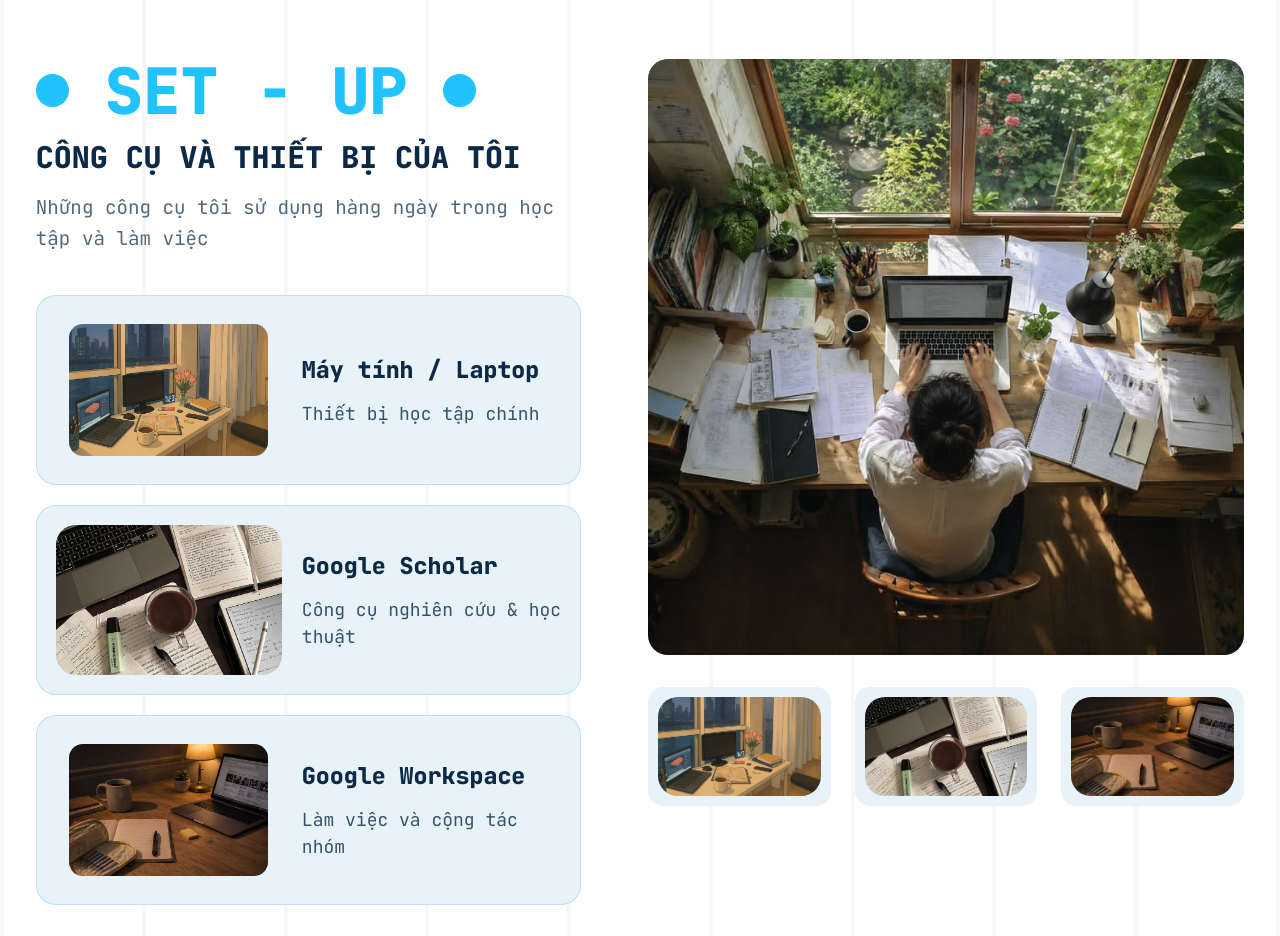
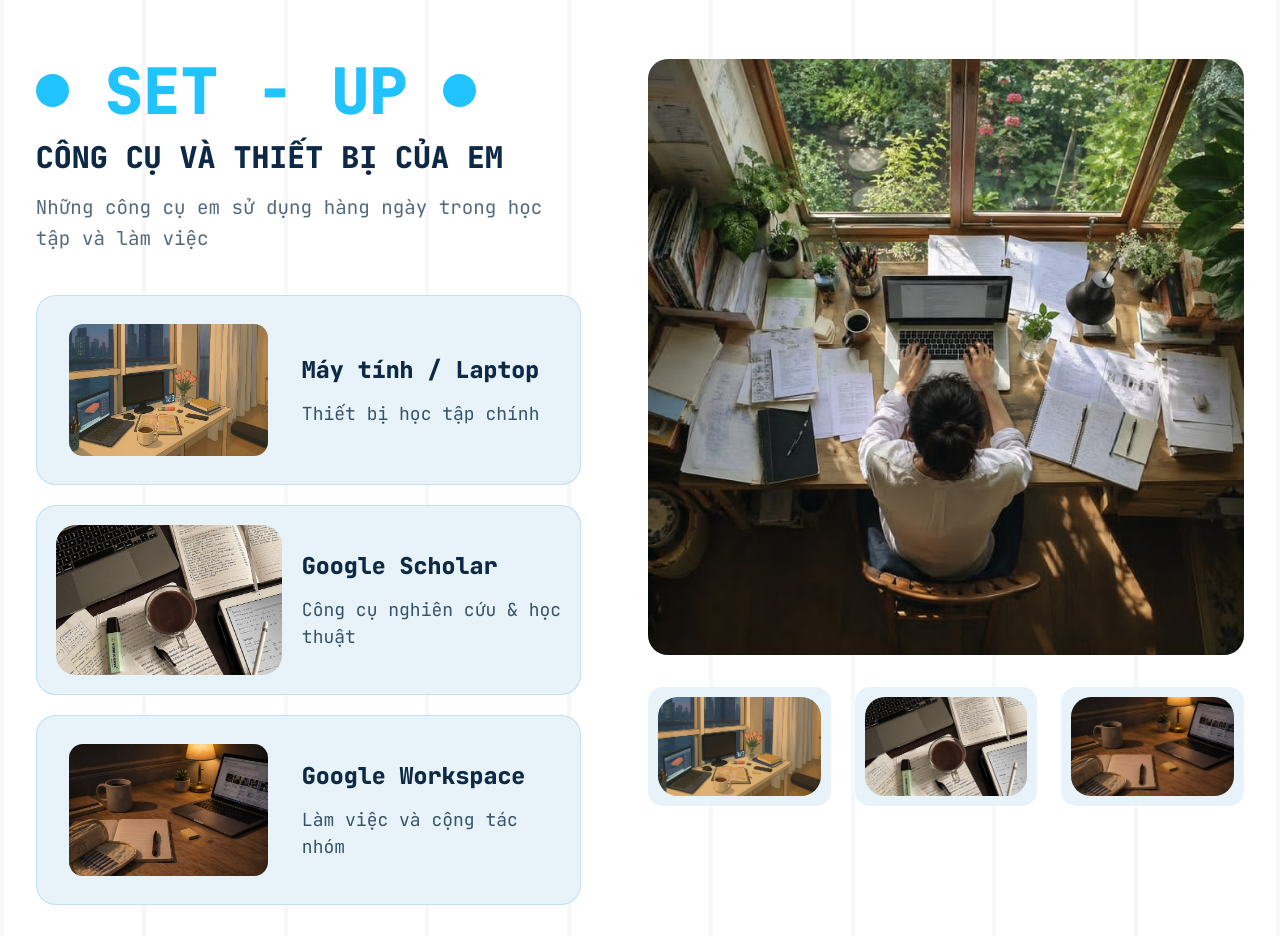
Before and after one commit to nfuongg/HuyenLinhPF, a React (Vite) app: page / in a window 1280 px wide. Shown: the part 4980-5916 px from the top of the page. Built offline with nearby package versions, Linux system fonts and the light colour scheme.

Commit message:
chore: em in set up

```diff
--- a/src/pages/Home.jsx
+++ b/src/pages/Home.jsx
@@ -474,10 +474,10 @@ export default function Portfolio() {
               <div className="bg-secondary w-[20px] md:w-[33px] min-h-[20px] md:h-[33px] rounded-full" />
             </div>
             <p className="text-[clamp(25px,2.34vw,45px)] font-extrabold leading-[1.26] text-foreground">
-              CÔNG CỤ VÀ THIẾT BỊ CỦA TÔI
+              CÔNG CỤ VÀ THIẾT BỊ CỦA EM
             </p>
             <p className="text-[clamp(16px,1.5vw,24px)] font-normal leading-[1.6] text-foreground/70">
-              Những công cụ tôi sử dụng hàng ngày trong học tập và làm việc
+              Những công cụ em sử dụng hàng ngày trong học tập và làm việc
             </p>
           </div>
 
```
